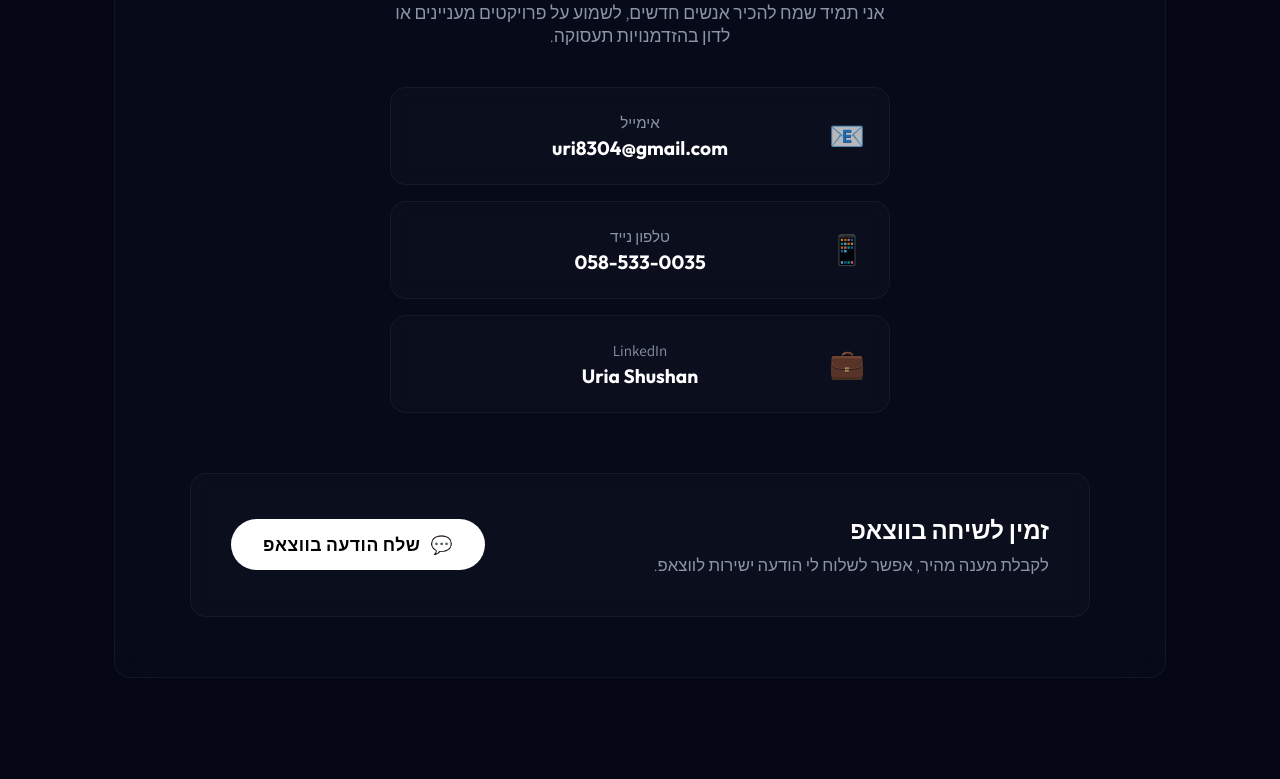
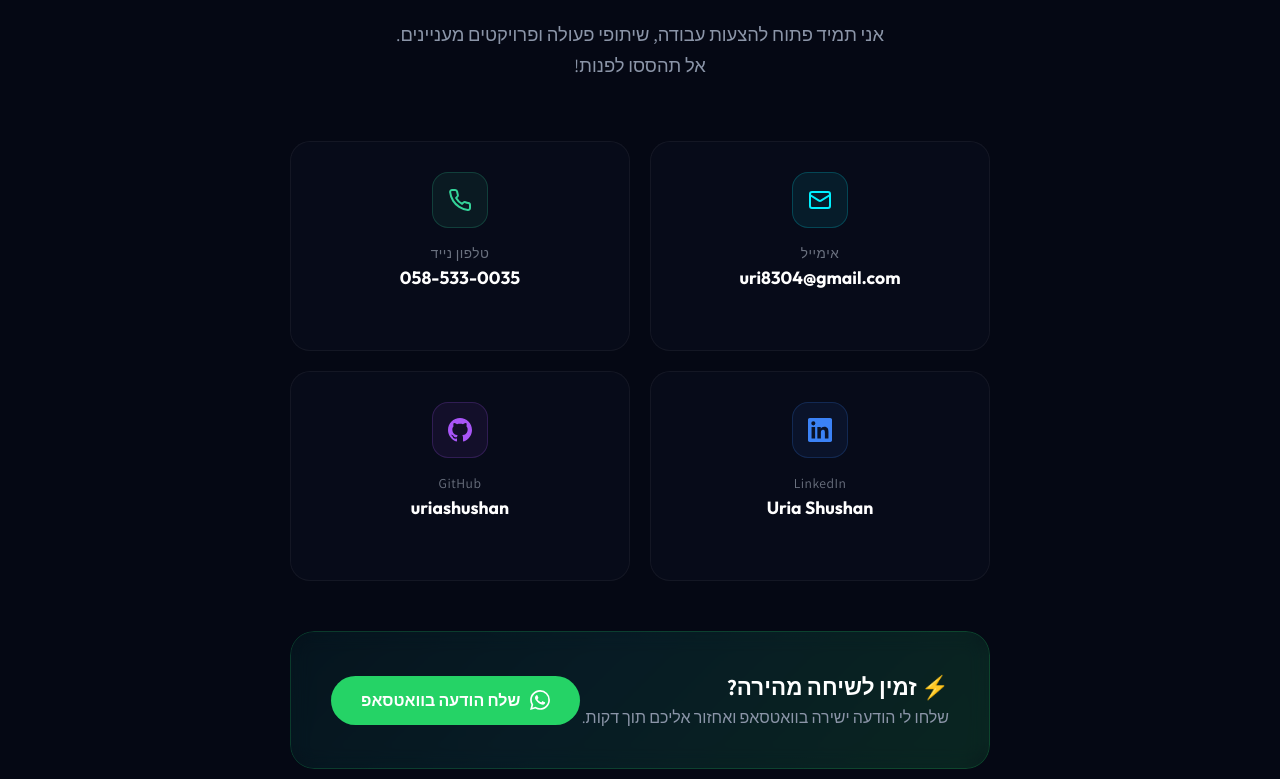
Before and after one commit to uriashushan/uria-shushan-portfolio, a React (Vite) app: page / in a window 1280 px wide. Shown: the part 3461-4240 px from the top of the page. Built offline with nearby package versions, Linux system fonts and the light colour scheme.

Commit message:
Epic contact section redesign: gradient cards, per-card glow colors, WhatsApp green banner, SVG icons

```diff
--- a/src/App.jsx
+++ b/src/App.jsx
@@ -290,47 +290,74 @@ export default function App() {
 
           {/* Contact Section */}
           <section className="lp-section reveal" id="contact" dir="rtl">
-            <div className="contact-vibrant-box glass-card">
-              <div className="contact-vibrant-info">
-                <h2>יצירת קשר</h2>
-                <p>אני תמיד שמח להכיר אנשים חדשים, לשמוע על פרויקטים מעניינים או לדון בהזדמנויות תעסוקה.</p>
+            <div className="contact-epic">
+              {/* Header */}
+              <div className="contact-epic-header">
+                <span className="ceh-tag">💬 בואו נדבר</span>
+                <h2 className="ceh-title">יצירת <span className="ceh-gradient">קשר</span></h2>
+                <p className="ceh-sub">אני תמיד פתוח להצעות עבודה, שיתופי פעולה ופרויקטים מעניינים. אל תהססו לפנות!</p>
+              </div>
 
-                <div className="contact-methods-vertical">
-                  <a href="mailto:uri8304@gmail.com" className="cm-item-vertical">
-                    <span className="cm-icon">📧</span>
-                    <div className="cm-text">
-                      <span className="cm-label">אימייל</span>
-                      <span className="cm-value">uri8304@gmail.com</span>
+              {/* Contact Grid */}
+              <div className="contact-grid">
+                {/* Email Card */}
+                <a href="mailto:uri8304@gmail.com" className="contact-card contact-card--email">
+                  <div className="cc-glow"></div>
+                  <div className="cc-icon-wrap">
+                    <svg width="24" height="24" viewBox="0 0 24 24" fill="none" stroke="currentColor" strokeWidth="2" strokeLinecap="round" strokeLinejoin="round"><rect x="2" y="4" width="20" height="16" rx="2"/><path d="m22 7-8.97 5.7a1.94 1.94 0 0 1-2.06 0L2 7"/></svg>
                   </div>
+                  <span className="cc-label">אימייל</span>
+                  <span className="cc-value">uri8304@gmail.com</span>
+                  <span className="cc-action">שלח אימייל →</span>
                 </a>
 
-                  <div className="cm-item-vertical">
-                    <span className="cm-icon">📱</span>
-                    <div className="cm-text">
-                      <span className="cm-label">טלפון נייד</span>
-                      <span className="cm-value">058-533-0035</span>
+                {/* Phone Card */}
+                <div className="contact-card contact-card--phone">
+                  <div className="cc-glow"></div>
+                  <div className="cc-icon-wrap">
+                    <svg width="24" height="24" viewBox="0 0 24 24" fill="none" stroke="currentColor" strokeWidth="2" strokeLinecap="round" strokeLinejoin="round"><path d="M22 16.92v3a2 2 0 0 1-2.18 2 19.79 19.79 0 0 1-8.63-3.07 19.5 19.5 0 0 1-6-6 19.79 19.79 0 0 1-3.07-8.67A2 2 0 0 1 4.11 2h3a2 2 0 0 1 2 1.72 12.84 12.84 0 0 0 .7 2.81 2 2 0 0 1-.45 2.11L8.09 9.91a16 16 0 0 0 6 6l1.27-1.27a2 2 0 0 1 2.11-.45 12.84 12.84 0 0 0 2.81.7A2 2 0 0 1 22 16.92z"/></svg>
                   </div>
+                  <span className="cc-label">טלפון נייד</span>
+                  <span className="cc-value">058-533-0035</span>
+                  <span className="cc-action">חייגו אליי</span>
                 </div>
 
-                  <a href="https://www.linkedin.com/in/uria-shushan-420431263/" target="_blank" rel="noopener noreferrer" className="cm-item-vertical">
-                    <span className="cm-icon">💼</span>
-                    <div className="cm-text">
-                      <span className="cm-label">LinkedIn</span>
-                      <span className="cm-value">Uria Shushan</span>
+                {/* LinkedIn Card */}
+                <a href="https://www.linkedin.com/in/uria-shushan-420431263/" target="_blank" rel="noopener noreferrer" className="contact-card contact-card--linkedin">
+                  <div className="cc-glow"></div>
+                  <div className="cc-icon-wrap">
+                    <svg width="24" height="24" viewBox="0 0 24 24" fill="currentColor"><path d="M20.447 20.452h-3.554v-5.569c0-1.328-.027-3.037-1.852-3.037-1.853 0-2.136 1.445-2.136 2.939v5.667H9.351V9h3.414v1.561h.046c.477-.9 1.637-1.85 3.37-1.85 3.601 0 4.267 2.37 4.267 5.455v6.286zM5.337 7.433a2.062 2.062 0 0 1-2.063-2.065 2.064 2.064 0 1 1 2.063 2.065zm1.782 13.019H3.555V9h3.564v11.452zM22.225 0H1.771C.792 0 0 .774 0 1.729v20.542C0 23.227.792 24 1.771 24h20.451C23.2 24 24 23.227 24 22.271V1.729C24 .774 23.2 0 22.222 0h.003z"/></svg>
                   </div>
+                  <span className="cc-label">LinkedIn</span>
+                  <span className="cc-value">Uria Shushan</span>
+                  <span className="cc-action">צפייה בפרופיל →</span>
+                </a>
+
+                {/* GitHub Card */}
+                <a href="https://github.com/uriashushan" target="_blank" rel="noopener noreferrer" className="contact-card contact-card--github">
+                  <div className="cc-glow"></div>
+                  <div className="cc-icon-wrap">
+                    <svg width="24" height="24" viewBox="0 0 24 24" fill="currentColor"><path d="M12 0c-6.626 0-12 5.373-12 12 0 5.302 3.438 9.8 8.207 11.387.599.111.793-.261.793-.577v-2.234c-3.338.726-4.033-1.416-4.033-1.416-.546-1.387-1.333-1.756-1.333-1.756-1.089-.745.083-.729.083-.729 1.205.084 1.839 1.237 1.839 1.237 1.07 1.834 2.807 1.304 3.492.997.107-.775.418-1.305.762-1.604-2.665-.305-5.467-1.334-5.467-5.931 0-1.311.469-2.381 1.236-3.221-.124-.303-.535-1.524.117-3.176 0 0 1.008-.322 3.301 1.23.957-.266 1.983-.399 3.003-.404 1.02.005 2.047.138 3.006.404 2.291-1.552 3.297-1.23 3.297-1.23.653 1.653.242 2.874.118 3.176.77.84 1.235 1.911 1.235 3.221 0 4.609-2.807 5.624-5.479 5.921.43.372.823 1.102.823 2.222v3.293c0 .319.192.694.801.576 4.765-1.589 8.199-6.086 8.199-11.386 0-6.627-5.373-12-12-12z"/></svg>
+                  </div>
+                  <span className="cc-label">GitHub</span>
+                  <span className="cc-value">uriashushan</span>
+                  <span className="cc-action">צפייה בקוד →</span>
                 </a>
               </div>
+
+              {/* WhatsApp CTA */}
+              <div className="contact-wa-banner">
+                <div className="wa-banner-bg"></div>
+                <div className="wa-banner-content">
+                  <div className="wa-banner-text">
+                    <h3>⚡ זמין לשיחה מהירה?</h3>
+                    <p>שלחו לי הודעה ישירה בוואטסאפ ואחזור אליכם תוך דקות.</p>
                   </div>
-
-              <div className="contact-whatsapp-card">
-                <div className="wa-card-content">
-                  <h3>זמין לשיחה בווצאפ</h3>
-                  <p>לקבלת מענה מהיר, אפשר לשלוח לי הודעה ישירות לווצאפ.</p>
+                  <a href="https://wa.me/972585330035" target="_blank" rel="noopener noreferrer" className="wa-banner-btn">
+                    <svg width="20" height="20" viewBox="0 0 24 24" fill="currentColor"><path d="M17.472 14.382c-.297-.149-1.758-.867-2.03-.967-.273-.099-.471-.148-.67.15-.197.297-.767.966-.94 1.164-.173.199-.347.223-.644.075-.297-.15-1.255-.463-2.39-1.475-.883-.788-1.48-1.761-1.653-2.059-.173-.297-.018-.458.13-.606.134-.133.298-.347.446-.52.149-.174.198-.298.298-.497.099-.198.05-.371-.025-.52-.075-.149-.669-1.612-.916-2.207-.242-.579-.487-.5-.669-.51-.173-.008-.371-.01-.57-.01-.198 0-.52.074-.792.372-.272.297-1.04 1.016-1.04 2.479 0 1.462 1.065 2.875 1.213 3.074.149.198 2.096 3.2 5.077 4.487.709.306 1.262.489 1.694.625.712.227 1.36.195 1.871.118.571-.085 1.758-.719 2.006-1.413.248-.694.248-1.289.173-1.413-.074-.124-.272-.198-.57-.347m-5.421 7.403h-.004a9.87 9.87 0 01-5.031-1.378l-.361-.214-3.741.982.998-3.648-.235-.374a9.86 9.86 0 01-1.51-5.26c.001-5.45 4.436-9.884 9.888-9.884 2.64 0 5.122 1.03 6.988 2.898a9.825 9.825 0 012.893 6.994c-.003 5.45-4.437 9.884-9.885 9.884m8.413-18.297A11.815 11.815 0 0012.05 0C5.495 0 .16 5.335.157 11.892c0 2.096.547 4.142 1.588 5.945L.057 24l6.305-1.654a11.882 11.882 0 005.683 1.448h.005c6.554 0 11.89-5.335 11.893-11.893a11.821 11.821 0 00-3.48-8.413z"/></svg>
+                    שלח הודעה בוואטסאפ
+                  </a>
                 </div>
-                <a href="https://wa.me/972585330035" target="_blank" rel="noopener noreferrer" className="btn-vibrant whatsapp pulse-animation">
-                  <span className="wa-icon">💬</span>
-                  שלח הודעה בווצאפ
-                </a>
               </div>
             </div>
           </section>
--- a/src/index.css
+++ b/src/index.css
@@ -333,55 +333,114 @@ body {
   .holo-projects-container { grid-template-columns: 1fr; }
 }
 
-/* ─── CONTACT ─── */
-.contact-vibrant-box { padding: 60px; text-align: center; }
-.contact-vibrant-info h2 { font-size: 2rem; color: #fff; font-weight: 600; margin-bottom: 16px; }
-.contact-vibrant-info p { color: #8b95a8; font-size: 1.1rem; margin-bottom: 40px; max-width: 500px; margin-inline: auto; font-weight: 300; }
-.contact-methods { display: flex; justify-content: center; flex-wrap: wrap; gap: 20px; margin-bottom: 50px; }
-.cm-item { display: flex; align-items: center; gap: 10px; color: #fff; text-decoration: none; font-size: 1rem; font-weight: 400; padding: 8px 16px; border: 1px solid var(--border-glass); border-radius: 50px; transition: background 0.3s; }
-.cm-item:hover { background: rgba(255,255,255,0.05); }
-.cm-icon { font-size: 1.2rem; opacity: 0.7; }
+/* ─── CONTACT EPIC ─── */
+.contact-epic { position: relative; }
 
-.contact-methods-vertical {
-  display: flex; flex-direction: column; gap: 16px;
-  margin-bottom: 60px;
-  max-width: 500px; margin-inline: auto;
+.contact-epic-header { text-align: center; margin-bottom: 60px; }
+.ceh-tag {
+  display: inline-block; padding: 8px 20px; border-radius: 50px;
+  background: rgba(0, 240, 255, 0.06); border: 1px solid rgba(0, 240, 255, 0.15);
+  color: var(--neon-cyan); font-size: 0.95rem; font-weight: 600; margin-bottom: 20px;
+}
+.ceh-title { font-size: 3rem; font-weight: 800; color: #fff; margin-bottom: 16px; }
+.ceh-gradient {
+  background: linear-gradient(135deg, var(--neon-cyan), var(--soft-purple));
+  -webkit-background-clip: text; -webkit-text-fill-color: transparent;
+}
+.ceh-sub { color: #8b95a8; font-size: 1.15rem; max-width: 500px; margin: 0 auto; line-height: 1.7; }
+
+/* Contact Cards Grid */
+.contact-grid {
+  display: grid; grid-template-columns: repeat(2, 1fr); gap: 20px;
+  max-width: 700px; margin: 0 auto 50px;
 }
 
-.cm-item-vertical {
-  display: flex; align-items: center; justify-content: center;
-  background: rgba(15, 20, 35, 0.4); border: 1px solid var(--border-glass);
-  padding: 24px; border-radius: 16px; text-decoration: none;
-  transition: all 0.3s; position: relative; backdrop-filter: blur(10px);
+.contact-card {
+  position: relative; overflow: hidden;
+  background: rgba(10, 15, 30, 0.5); border: 1px solid var(--border-glass);
+  border-radius: 20px; padding: 30px; text-decoration: none;
+  display: flex; flex-direction: column; align-items: center; text-align: center;
+  transition: all 0.4s cubic-bezier(0.16, 1, 0.3, 1); cursor: pointer;
 }
 
-.cm-item-vertical:hover { background: rgba(15, 20, 35, 0.8); transform: translateY(-2px); border-color: rgba(255, 255, 255, 0.15); }
+.cc-glow {
+  position: absolute; top: -50%; left: -50%; width: 200%; height: 200%;
+  opacity: 0; transition: opacity 0.5s;
+}
 
-.cm-item-vertical .cm-icon { position: absolute; right: 24px; font-size: 1.8rem; }
+.contact-card:hover { transform: translateY(-6px); }
+.contact-card:hover .cc-glow { opacity: 1; }
 
-.cm-text { text-align: center; display: flex; flex-direction: column; }
+/* Per-card color themes */
+.contact-card--email:hover { border-color: rgba(0, 240, 255, 0.4); box-shadow: 0 8px 40px rgba(0, 240, 255, 0.1); }
+.contact-card--email .cc-glow { background: radial-gradient(circle at center, rgba(0, 240, 255, 0.08) 0%, transparent 70%); }
+.contact-card--email .cc-icon-wrap { background: rgba(0, 240, 255, 0.08); color: #00f0ff; border-color: rgba(0, 240, 255, 0.2); }
+.contact-card--email .cc-action { color: #00f0ff; }
 
-.cm-label { color: #8b95a8; font-size: 0.95rem; font-weight: 400; margin-bottom: 4px; }
-.cm-value { color: #fff; font-size: 1.2rem; font-weight: 700; font-family: var(--font-eng); }
+.contact-card--phone:hover { border-color: rgba(52, 211, 153, 0.4); box-shadow: 0 8px 40px rgba(52, 211, 153, 0.1); }
+.contact-card--phone .cc-glow { background: radial-gradient(circle at center, rgba(52, 211, 153, 0.08) 0%, transparent 70%); }
+.contact-card--phone .cc-icon-wrap { background: rgba(52, 211, 153, 0.08); color: #34d399; border-color: rgba(52, 211, 153, 0.2); }
+.contact-card--phone .cc-action { color: #34d399; }
 
-.contact-whatsapp-card {
-  background: rgba(15, 20, 35, 0.4); border: 1px solid var(--border-glass); border-radius: 16px; padding: 40px;
-  display: flex; align-items: center; justify-content: space-between; text-align: right;
-  backdrop-filter: blur(10px); max-width: 900px; margin: 0 auto;
+.contact-card--linkedin:hover { border-color: rgba(59, 130, 246, 0.4); box-shadow: 0 8px 40px rgba(59, 130, 246, 0.1); }
+.contact-card--linkedin .cc-glow { background: radial-gradient(circle at center, rgba(59, 130, 246, 0.08) 0%, transparent 70%); }
+.contact-card--linkedin .cc-icon-wrap { background: rgba(59, 130, 246, 0.08); color: #3b82f6; border-color: rgba(59, 130, 246, 0.2); }
+.contact-card--linkedin .cc-action { color: #3b82f6; }
+
+.contact-card--github:hover { border-color: rgba(168, 85, 247, 0.4); box-shadow: 0 8px 40px rgba(168, 85, 247, 0.1); }
+.contact-card--github .cc-glow { background: radial-gradient(circle at center, rgba(168, 85, 247, 0.08) 0%, transparent 70%); }
+.contact-card--github .cc-icon-wrap { background: rgba(168, 85, 247, 0.08); color: #a855f7; border-color: rgba(168, 85, 247, 0.2); }
+.contact-card--github .cc-action { color: #a855f7; }
+
+.cc-icon-wrap {
+  width: 56px; height: 56px; border-radius: 16px;
+  display: flex; align-items: center; justify-content: center;
+  border: 1px solid; margin-bottom: 16px; transition: all 0.3s;
 }
-.wa-card-content h3 { color: #fff; font-size: 1.5rem; font-weight: 700; margin-bottom: 8px; }
-.wa-card-content p { color: #8b95a8; font-size: 1.05rem; margin: 0; font-weight: 300; }
+.contact-card:hover .cc-icon-wrap { transform: scale(1.1); }
 
-.btn-vibrant.whatsapp {
-  background: #fff; color: #000 !important; font-size: 1.1rem; padding: 14px 32px; border-radius: 50px;
-  display: inline-flex; align-items: center; gap: 10px; font-weight: 700; border: none; transition: all 0.3s;
+.cc-label { color: #6b7280; font-size: 0.85rem; font-weight: 500; margin-bottom: 4px; letter-spacing: 0.5px; }
+.cc-value { color: #fff; font-size: 1.1rem; font-weight: 700; font-family: var(--font-eng); margin-bottom: 12px; }
+.cc-action {
+  font-size: 0.9rem; font-weight: 600; opacity: 0; transform: translateY(8px);
+  transition: all 0.3s;
 }
-.btn-vibrant.whatsapp:hover { transform: translateY(-3px); box-shadow: 0 10px 20px rgba(255,255,255,0.15); }
+.contact-card:hover .cc-action { opacity: 1; transform: translateY(0); }
+
+/* WhatsApp Banner */
+.contact-wa-banner {
+  position: relative; border-radius: 24px; overflow: hidden;
+  max-width: 700px; margin: 0 auto;
+}
+.wa-banner-bg {
+  position: absolute; inset: 0;
+  background: linear-gradient(135deg, #075e54 0%, #128c7e 40%, #25d366 100%);
+  opacity: 0.15;
+}
+.wa-banner-content {
+  position: relative; padding: 40px;
+  display: flex; align-items: center; justify-content: space-between;
+  border: 1px solid rgba(37, 211, 102, 0.2); border-radius: 24px;
+  backdrop-filter: blur(10px);
+}
+.wa-banner-text h3 { color: #fff; font-size: 1.4rem; font-weight: 700; margin-bottom: 6px; }
+.wa-banner-text p { color: #8b95a8; font-size: 1rem; margin: 0; }
+
+.wa-banner-btn {
+  display: inline-flex; align-items: center; gap: 10px;
+  padding: 14px 30px; border-radius: 50px; font-size: 1rem; font-weight: 700;
+  background: #25d366; color: #fff; text-decoration: none;
+  transition: all 0.3s; flex-shrink: 0; font-family: var(--font-heb);
+}
+.wa-banner-btn:hover {
+  transform: translateY(-3px); box-shadow: 0 10px 30px rgba(37, 211, 102, 0.3);
+  background: #22c55e;
+}
 
 @media (max-width: 768px) {
-  .contact-whatsapp-card { flex-direction: column; text-align: center; gap: 30px; }
-  .cm-item-vertical .cm-icon { position: static; margin-bottom: 15px; }
-  .cm-item-vertical { flex-direction: column; }
+  .contact-grid { grid-template-columns: 1fr; }
+  .wa-banner-content { flex-direction: column; text-align: center; gap: 25px; }
+  .ceh-title { font-size: 2.2rem; }
 }
 
 /* ─── ANIMATIONS ─── */
```
Lines whose indentation alone changed are shown as unchanged.
